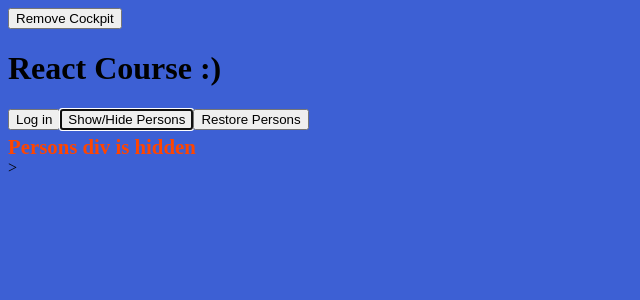
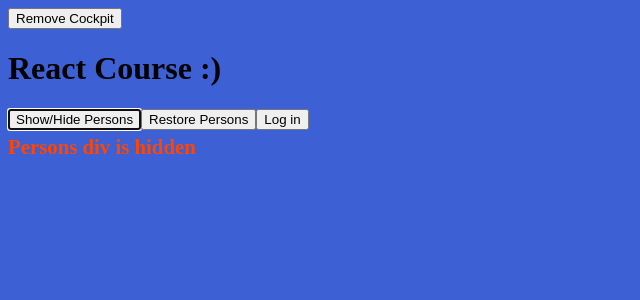
Before and after one commit to JS-goose/react-person-manager, a React app: page / in a window 1280 px wide. Shown: the top 300 px of the page, without its empty margins (0-640 px from the left). Built offline with nearby package versions, Linux system fonts and the light colour scheme; no server answers.

Commit message:
added authContext

```diff
--- a/src/components/Cockpit/Cockpit.js
+++ b/src/components/Cockpit/Cockpit.js
@@ -1,15 +1,15 @@
 import React, { useEffect, useRef } from 'react';
 import classes from './Cockpit.css';
+import AuthContext from '../../context/auth-context';
 
 const cockpit = (props) => {
-
   const buttonRef = useRef(null);
 
   // This will run for every render cycle, including the first one
   // I can also make multiple useEffect calls if need be
   useEffect(() => {
     console.log(`[Cockpit.js] useEffect`);
-    buttonRef.current.focus ();
+    buttonRef.current.focus();
     // ? Can do HTTP requests inside here as well
     //   setTimeout(() => {
     //     alert('Saved data to cloud!');
@@ -46,13 +46,19 @@ const cockpit = (props) => {
   return (
     <div className={classes.Cockpit}>
       <h1 className={assignedClasses.join(' ')}>React Course :)</h1>
-      <button className={classes.personButtons} onClick={props.isLoggedIn}>Log in</button>
       <button ref={buttonRef} onClick={props.togglePersonsDiv} key={1}>
         Show/Hide Persons
       </button>
       <button onClick={props.restorePersons} key={2}>
         Restore Persons
       </button>
+      <AuthContext.Consumer>
+        {(context) => (
+          <button className={classes.personButtons} onClick={context.isLoggedIn}>
+            Log in
+          </button>
+        )}
+      </AuthContext.Consumer>
     </div>
   );
 };
--- a/src/components/People/Person/Person.js
+++ b/src/components/People/Person/Person.js
@@ -1,6 +1,7 @@
 import React, { Component } from 'react';
 import classes from './Person.css';
 import PropTypes from 'prop-types';
+import AuthContext from '../../../context/auth-context';
 
 class Person extends Component {
   constructor(props) {
@@ -16,8 +17,11 @@ class Person extends Component {
   render() {
     return (
       <React.Fragment>
+        <AuthContext.Consumer>
+          {//Consumer doesn't return JSX but a function that receives the context object
+          (context) => context.isLoggedIn ? <p>Logged In!</p> : <p>Not Logged In</p>}
+        </AuthContext.Consumer>
         <div className={classes.personContainer}>
-        {this.props.isLoggedIn ? <p>Logged In!</p> : <p>Not Logged In</p>}
           <p>
             I'm {this.props.name} and I am {this.props.age} years old!
           </p>
--- a/src/containers/App.js
+++ b/src/containers/App.js
@@ -121,7 +121,6 @@ class App extends Component {
 
           {persons}
         </AuthContext.Provider>
-        >{' '}
       </div>
     );
   }
```
Lines whose indentation alone changed are shown as unchanged.
